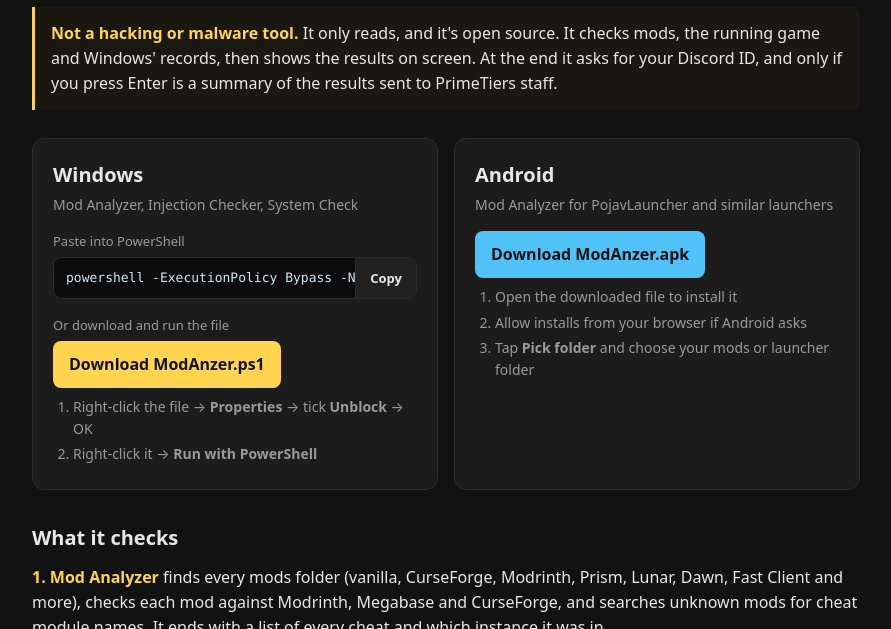
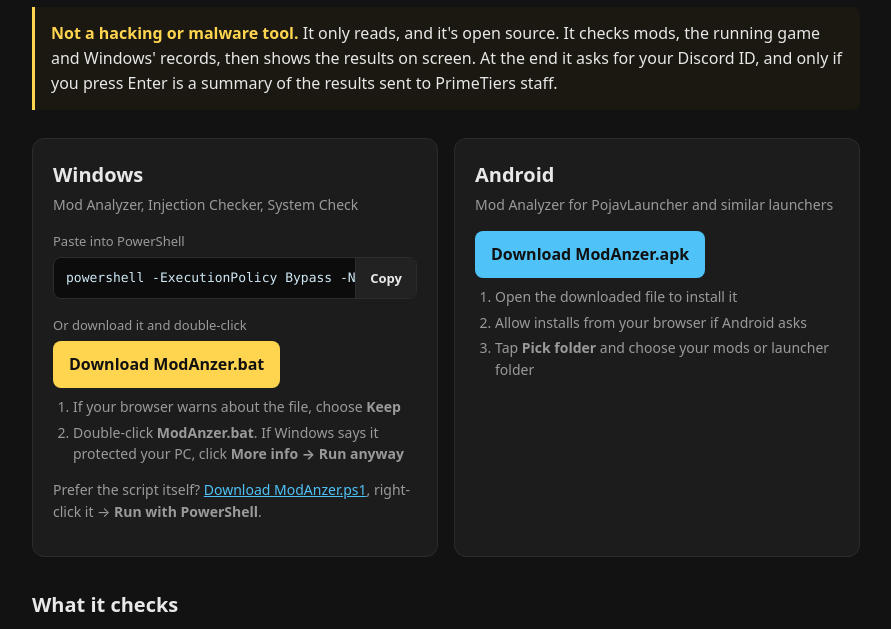
Before and after one commit to PrimeTiers/ModAnzer, a plain HTML site: page site/index.html in a window 1280 px wide. Shown: the part 127-756 px from the top of the page, without its empty margins (194-1085 px from the left). Drawn offline with Linux system fonts and the light colour scheme.

Commit message:
Add ModAnzer.bat double-click launcher
Runs ModAnzer.ps1 from the same folder if present, otherwise the latest
version from modanzer.onrender.com. Published in the release and linked
from the website. The script's own error exit is now code 2 so the
launcher only pauses when ModAnzer couldn't start at all.

```diff
--- a/site/index.html
+++ b/site/index.html
@@ -127,12 +127,13 @@
         <button type="button" data-copy="oneliner">Copy</button>
       </div>
 
-      <div class="label">Or download and run the file</div>
-      <a class="btn y" href="ModAnzer.ps1" download>Download ModAnzer.ps1</a>
+      <div class="label">Or download it and double-click</div>
+      <a class="btn y" href="https://github.com/napatc1/ModAnzer/releases/download/apk/ModAnzer.bat">Download ModAnzer.bat</a>
       <ol class="small">
-        <li>Right-click the file &rarr; <b>Properties</b> &rarr; tick <b>Unblock</b> &rarr; OK</li>
-        <li>Right-click it &rarr; <b>Run with PowerShell</b></li>
+        <li>If your browser warns about the file, choose <b>Keep</b></li>
+        <li>Double-click <b>ModAnzer.bat</b>. If Windows says it protected your PC, click <b>More info &rarr; Run anyway</b></li>
       </ol>
+      <p class="small">Prefer the script itself? <a href="ModAnzer.ps1" download>Download ModAnzer.ps1</a>, right-click it &rarr; <b>Run with PowerShell</b>.</p>
     </section>
 
     <section class="card">
```
Also changed, not shown: 5 other files.
